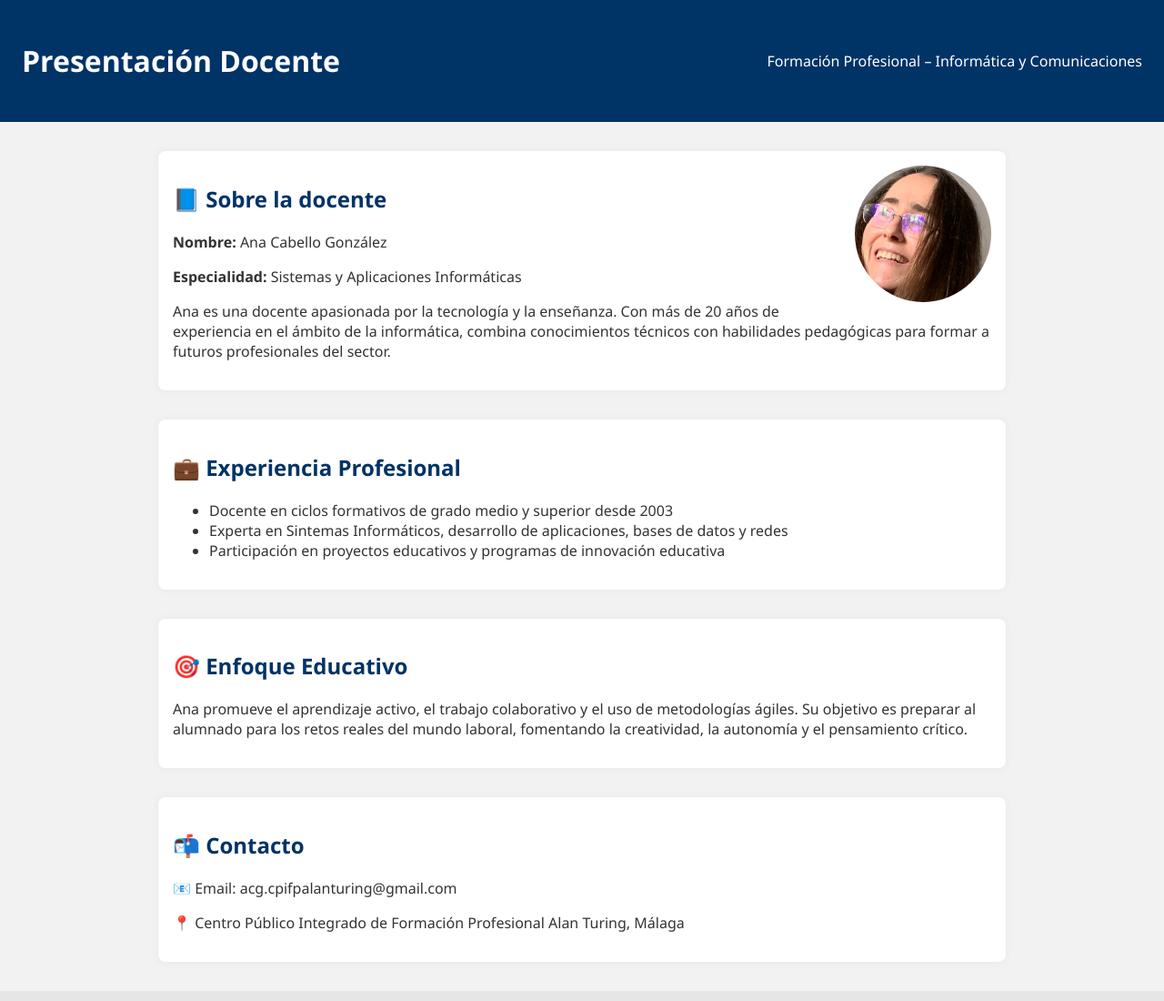
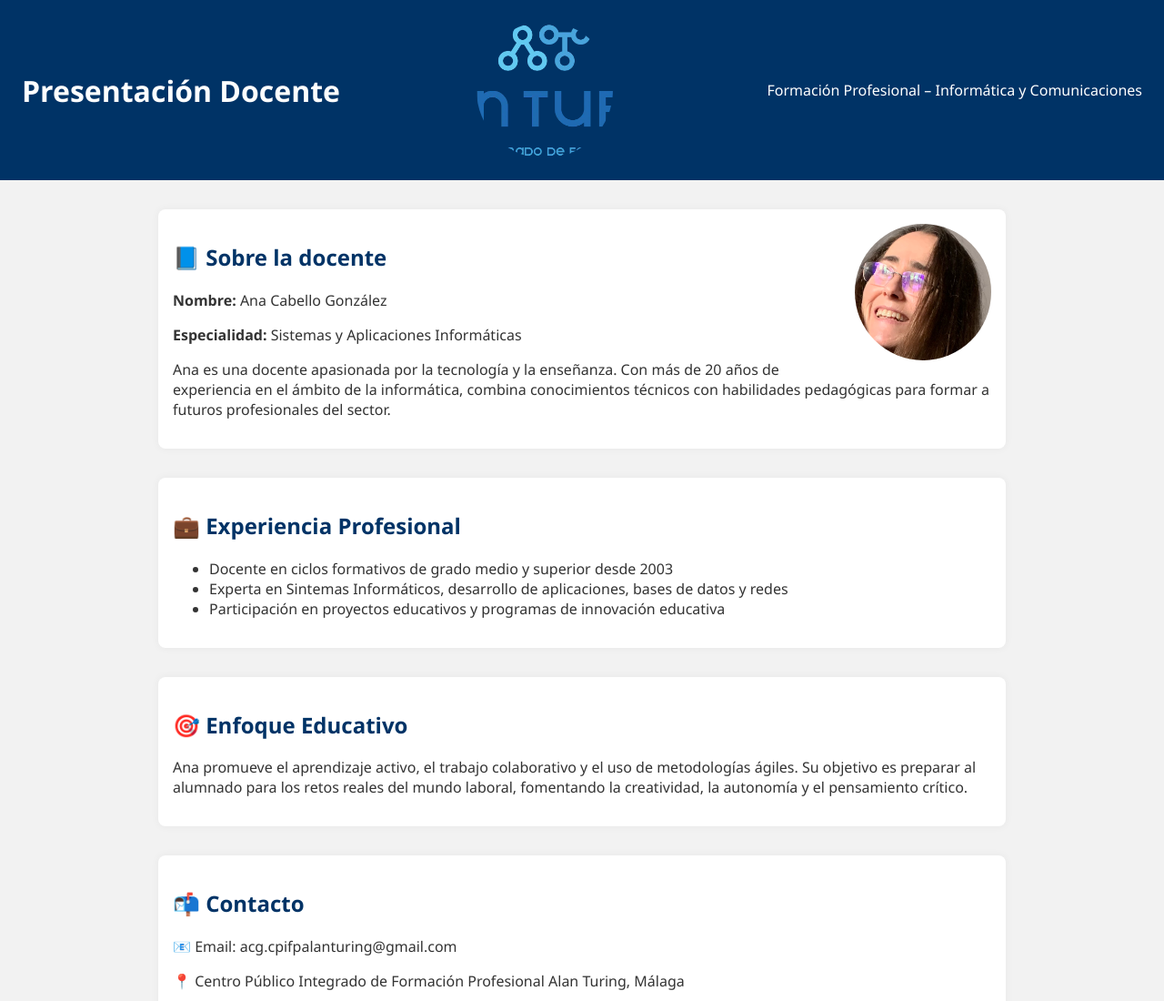
Before and after one commit to acg-at/acg-at.github.io, a plain HTML site: page index.html in a window 1280 px wide. Shown: the top 1100 px of the page at 91% size. Drawn offline with Linux system fonts and the light colour scheme.

Commit message:
Version V1.0.7

```diff
--- a/index.html
+++ b/index.html
@@ -50,6 +50,14 @@
       height: 150px;
       object-fit: cover;
     }
+    .profile-logo {
+      float: left;
+      margin-right: 20px;
+      border-radius: 50%;
+      width: 150px;
+      height: 150px;
+      object-fit: cover;
+    }
     footer {
       text-align: center;
       padding: 1rem;
@@ -62,6 +70,7 @@
 
 <header>
   <h1>Presentación Docente</h1>
+  <img src="img/CPIFPAT_logo.png" alt="Logo del CPIF Alan Turing" class="profile-logo">
   <p>Formación Profesional – Informática y Comunicaciones</p>
 </header>
 
```
Also changed, not shown: img/CPIFPAT_logo.png (added).
